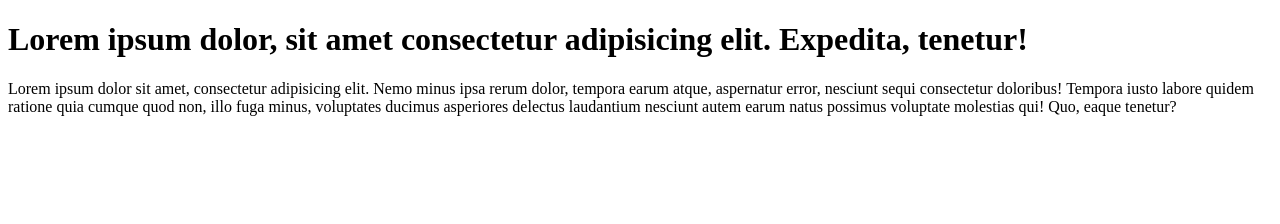
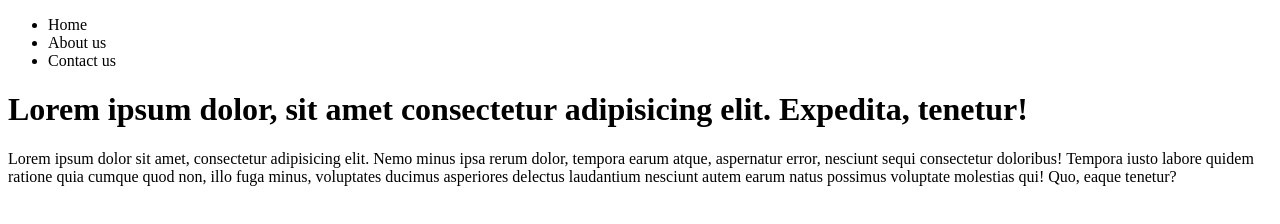
Before and after one commit to MOHDARBAZ1/learn-git, a plain HTML site: page index.html in a window 1280 px wide. Drawn offline with Linux system fonts and the light colour scheme.

Commit message:
add nav bar

```diff
--- a/index.html
+++ b/index.html
@@ -6,6 +6,13 @@
     <title>Git Website</title>
   </head>
   <body>
+    <nav>
+      <ul>
+        <li>Home</li>
+        <li>About us</li>
+        <li>Contact us</li>
+      </ul>
+    </nav>
     <h1>
       Lorem ipsum dolor, sit amet consectetur adipisicing elit. Expedita,
       tenetur!
```
